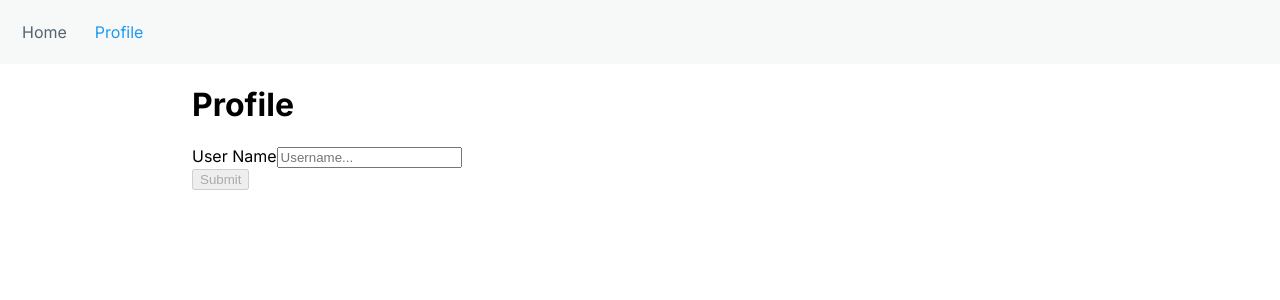
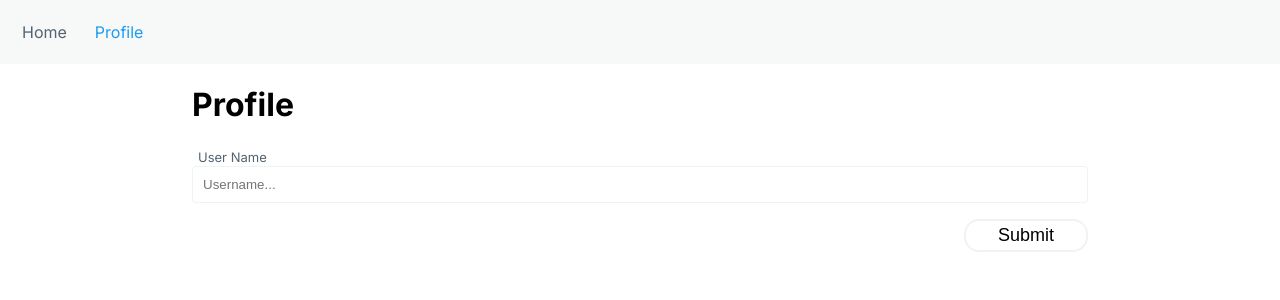
Before and after one commit to TomerDun/TweeterTwo, a React (Vite) app: page /profile in a window 1280 px wide. Shown: the top 300 px of the page. Built offline with nearby package versions, Linux system fonts and the light colour scheme; no server answers; the database is empty.

Commit message:
added some profile page styling

```diff
--- a/src/App.css
+++ b/src/App.css
@@ -11,8 +11,8 @@ html {
   --text-main: #0F1419;
   --text-sec: #536471;
   --text-ui: #F7F9F9;
-  --ui-main:  #1D9BF0;
-  --ui-main-hover:  #107fc9;
+  --ui-main: #1D9BF0;
+  --ui-main-hover: #107fc9;
 
   --border-color: #EFF3F4;
 }
@@ -37,3 +37,26 @@ body {
 .unshown {
   opacity: 0 !important;
 }
+
+
+
+.button {
+    background-color: var(--ui-main);
+    color: var(--text-ui);
+    border: 2px solid transparent;
+    padding: 4px 2rem;
+    font-size: large;
+    border-radius: 15px;
+    cursor: pointer;
+}
+
+.button:hover {
+  background-color: var(--ui-main-hover);
+}
+
+.button:disabled {
+  background-color: transparent;
+  border: 2px solid var(--border-color);
+  cursor: no-drop;
+  color: black;
+}
--- a/src/components/PostInput.jsx
+++ b/src/components/PostInput.jsx
@@ -10,7 +10,7 @@ export default function PostInput({ input, onChangeInput, onSend }) {
 
                 <span className={disabled ? 'error' : 'unshown'}>The Tweet cannot contain more then 140 characters</span>
 
-                <button disabled={disabled} onClick={onSend}>Tweet</button>
+                <button className='button' disabled={disabled} onClick={onSend}>Tweet</button>
             </div>
         </div>
     )
--- a/src/pages/HomePage.jsx
+++ b/src/pages/HomePage.jsx
@@ -14,33 +14,26 @@ export default function HomePage() {
     const { posts } = useContext(PostsContext);
 
     const [postTextInput, setPostTextInput] = useState('');
-    const [userName, setUserName] = useState(null); //TODO: Maybe remove
 
 
 
     useEffect(() => {
-        updateUserName();
+        const userName = window.localStorage.getItem('username')
+        if (!userName) {
+            console.error('No username, redirecting...')
+            navigate('/profile');
+        }
     }, [])
 
     async function addPost() {
         const newPost = {
             content: postTextInput,
-            userName: userName,
+            userName: loadUserNameFromStorage(),
             date: new Date().toISOString(),
         }
 
         await addPostToServer(newPost);
     }
-
-    function updateUserName() {
-        const newUserName = loadUserNameFromStorage();
-        if (newUserName) setUserName(newUserName);
-        else {
-            console.error('No user name')
-            navigate('/profile')
-        }
-    }
-
 
 
     return (
--- a/src/pages/ProfilePage.css
+++ b/src/pages/ProfilePage.css
@@ -2,3 +2,24 @@
     width: 70%;
     margin: auto;
 }
+
+.profile-page-container .button-row {
+    display: flex;
+    width: 100%;
+    justify-content: end;
+}
+
+.profile-page-container input {
+    width: 100%;
+    padding: 10px;
+    border: 1px solid var(--border-color);
+    border-radius: 4px;
+    margin-bottom: 1rem;
+}
+
+.profile-page-container label {
+    font-size: small;
+    padding-left: 6px;
+    /* margin-bottom: 4px; */
+    color: var(--text-sec);
+}
--- a/src/pages/ProfilePage.jsx
+++ b/src/pages/ProfilePage.jsx
@@ -17,12 +17,14 @@ export default function ProfilePage() {
         <div className="profile-page-container">
             <h1>Profile</h1>
 
-            <label htmlFor="user-name">User Name</label>
-            <input value={nameInput} onChange={e => setNameInput(e.target.value)} placeholder="Username..." type="text" name="user-name" id="user-name" />
+            <div className="input-container">
+                <label htmlFor="user-name">User Name</label>
+                <input value={nameInput} onChange={e => setNameInput(e.target.value)} placeholder="Username..." type="text" name="user-name" id="user-name" />
+            </div>
 
 
             <div className="button-row">
-                <button disabled={!nameInput} onClick={onSubmit}>Submit</button>
+                <button className="button" disabled={!nameInput} onClick={onSubmit}>Submit</button>
             </div>
         </div>
     )
```
